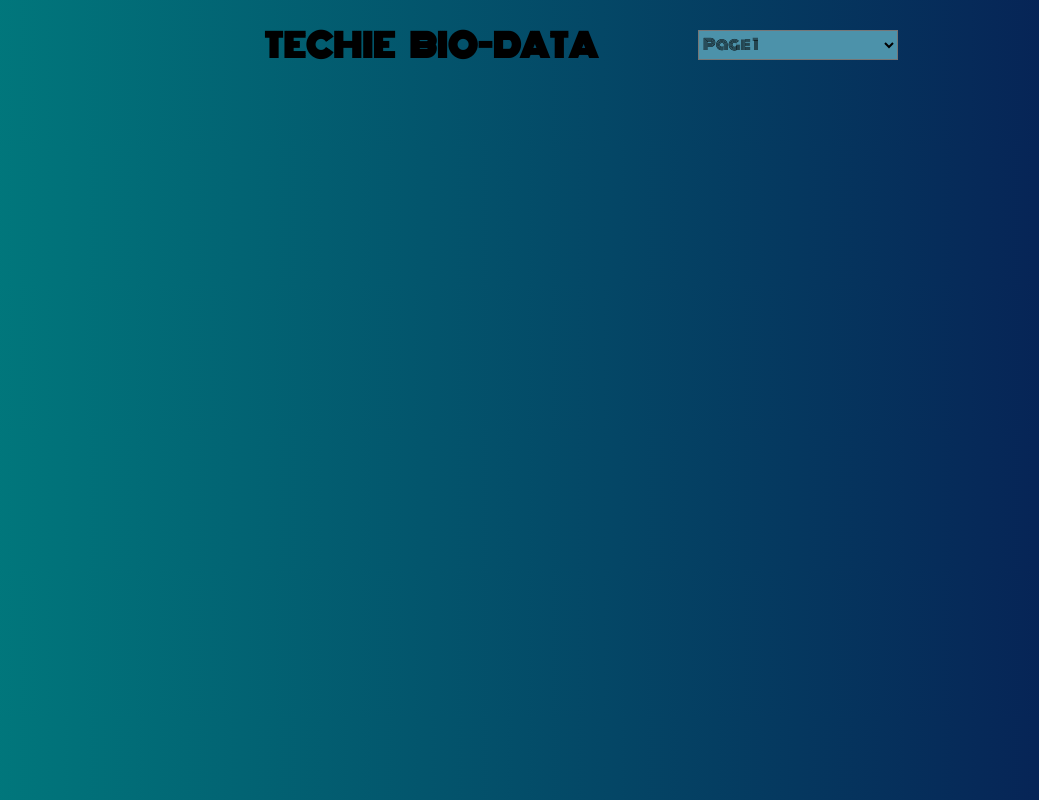
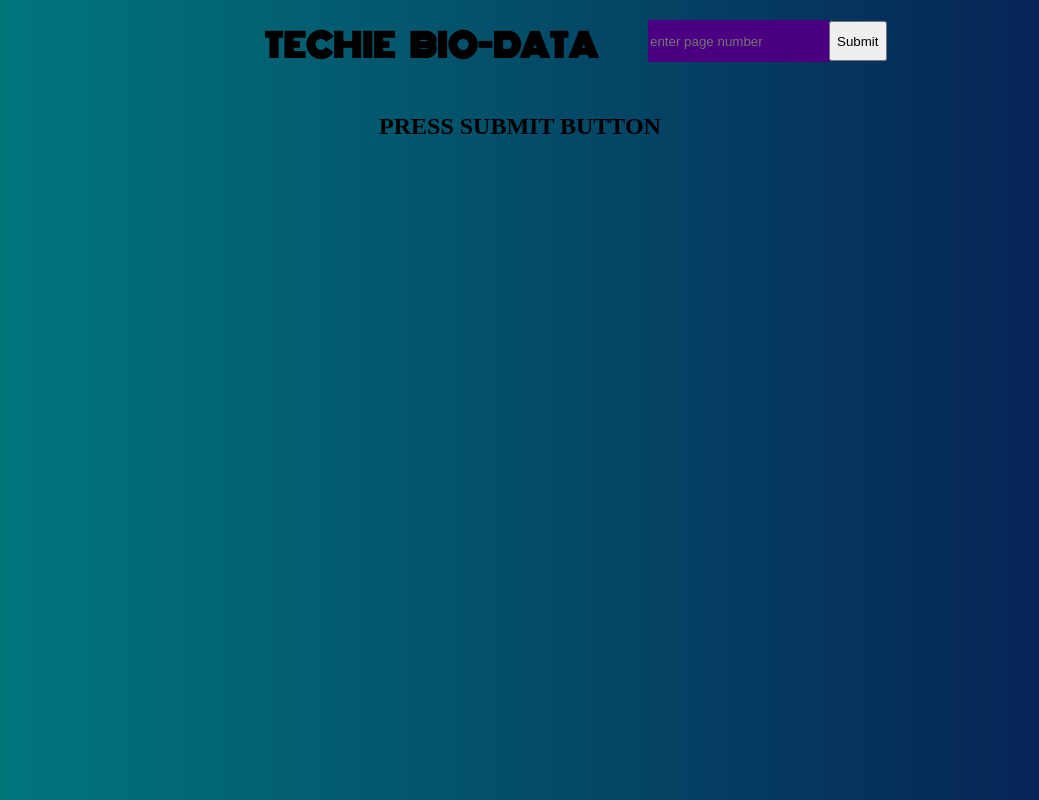
Before and after one commit to abhis018/user-Information, a React (Create React App) app: page / in a window 1280 px wide. Shown: the whole page, without its empty margins (120-1159 px from the left). Built offline with nearby package versions, Linux system fonts and the light colour scheme.

Commit message:
applied conditional operation
Signed-off-by: abhis018 <76279317+abhis018@users.noreply.github.com>

```diff
--- a/public/index.html
+++ b/public/index.html
@@ -17,6 +17,7 @@
     <link rel="manifest" href="%PUBLIC_URL%/manifest.json" />
     <link rel="preconnect" href="https://fonts.gstatic.com">
     <link href="https://fonts.googleapis.com/css2?family=Monoton&display=swap" rel="stylesheet">
+    <link href="https://fonts.googleapis.com/css2?family=Fjalla+One&display=swap" rel="stylesheet">
     <!--
       Notice the use of %PUBLIC_URL% in the tags above.
       It will be replaced with the URL of the `public` folder during the build.
--- a/src/App.js
+++ b/src/App.js
@@ -14,21 +14,26 @@ class App extends Component {
     this.onSubmit = this.onSubmit.bind(this);
   }
 
+  onInputChange = (event) => {
+    this.setState({inputPage: event.target.value});
+  }
+
+
   onSubmit = (event) => {
-    this.setState({inputPage:event.target.value},()=>{
-      fetch(`https://reqres.in/api/users?page=${this.state.inputPage}`)
-        .then(response=>response.json())
-        .then(data => {
-            this.setState({ userData: data.data }, ()=>{
-        })})
-    });
+    fetch(`https://reqres.in/api/users?page=${this.state.inputPage}`)
+      .then(response=>response.json())
+      .then(data => {
+        this.setState({ userData: data.data}, ()=>{
+      })});
   }
+
+
   render () {
-    const {userData} = this.state;
+    const {userData, inputPage} = this.state;
     return (
       <div className="App">
         <Header onInputChange={this.onInputChange} Submit={this.onSubmit}/>
-        <Body userData={userData}/>
+        <Body userData={userData} inputPage={inputPage} Submit={this.onSubmit} />
       </div>
     );
   }
--- a/src/Components/Body/Body.css
+++ b/src/Components/Body/Body.css
@@ -0,0 +1,3 @@
+.Get-Data {
+    font-family: 'Fjalla One', sans-serif;
+}
--- a/src/Components/Body/Body.js
+++ b/src/Components/Body/Body.js
@@ -3,18 +3,24 @@ import Card from './Card';
 import './Card.css'
 
 
-const Body = ({userData}) => {
+const Body = ({userData, inputPage}) => {
     return (
-        <div className='box'>
-            {userData.map((user, i) => (
+        <div className="Get-data">
+            {userData.length !== 0
+                ? <div className='box'>{userData.map((user, i) => (
                     <Card
                         key={i}
                         id={userData[i].id}
                         FirstName={userData[i].first_name}
                         LastName={userData[i].last_name}
                         Email={userData[i].email}
-                />
-            ))}
+                    />))}
+                </div>
+                :(inputPage === '' || inputPage === '1' || inputPage === '2'
+                    ? <h2 className="data-info">PRESS SUBMIT BUTTON</h2>
+                    : <h2 className="data-info">OOPS! SORRY THIS PAGE DOESN'T EXIST</h2>
+                )
+            }
         </div>
     )
 }
--- a/src/Components/Header/Header.css
+++ b/src/Components/Header/Header.css
@@ -6,7 +6,7 @@
     margin-top: 30px;
     background-color: rgb(76, 146, 170);
     font-size: 15px;
-    font-family: 'Monoton', cursive;
+    /* font-family: 'Monoton', cursive; */
     outline: hidden;
 }
 h1{
@@ -17,3 +17,15 @@ h1{
 .header{
     display: flex;
 }
+
+input {
+    height: 40px;
+    margin-top: 20px;
+    margin-left: 50px;
+    background-color: indigo;
+    border: none;
+}
+button{
+    height: 40px;
+    margin-top: 21px;
+}
--- a/src/Components/Header/Header.js
+++ b/src/Components/Header/Header.js
@@ -5,11 +5,8 @@ const Header = ({Submit, onInputChange}) => {
     return (
         <div className="header">
             <h1>TECHIE&nbsp;&nbsp;&nbsp;&nbsp;BIO-DATA</h1>
-            <select className="option" onClick={Submit}>
-                {/* <option>select page</option> */}
-                <option value="1">Page&nbsp;1</option>
-                <option value="2">Page&nbsp;2</option>
-            </select>
+            <input placeholder="enter page number" onChange={onInputChange}/>
+            <button onClick={Submit}>Submit</button>
         </div>
     )
 }
--- a/src/index.css
+++ b/src/index.css
@@ -1,8 +1,8 @@
 body {
   margin: 0;
-  font-family: -apple-system, BlinkMacSystemFont, 'Segoe UI', 'Roboto', 'Oxygen',
+  /* font-family: -apple-system, BlinkMacSystemFont, 'Segoe UI', 'Roboto', 'Oxygen',
     'Ubuntu', 'Cantarell', 'Fira Sans', 'Droid Sans', 'Helvetica Neue',
-    sans-serif;
+    sans-serif; */
   -webkit-font-smoothing: antialiased;
   -moz-osx-font-smoothing: grayscale;
   background-image:linear-gradient(to left, rgba(7,27,82,1) 0%, rgba(0,128,128,1) 100% );
```
Lines whose indentation alone changed are shown as unchanged.
